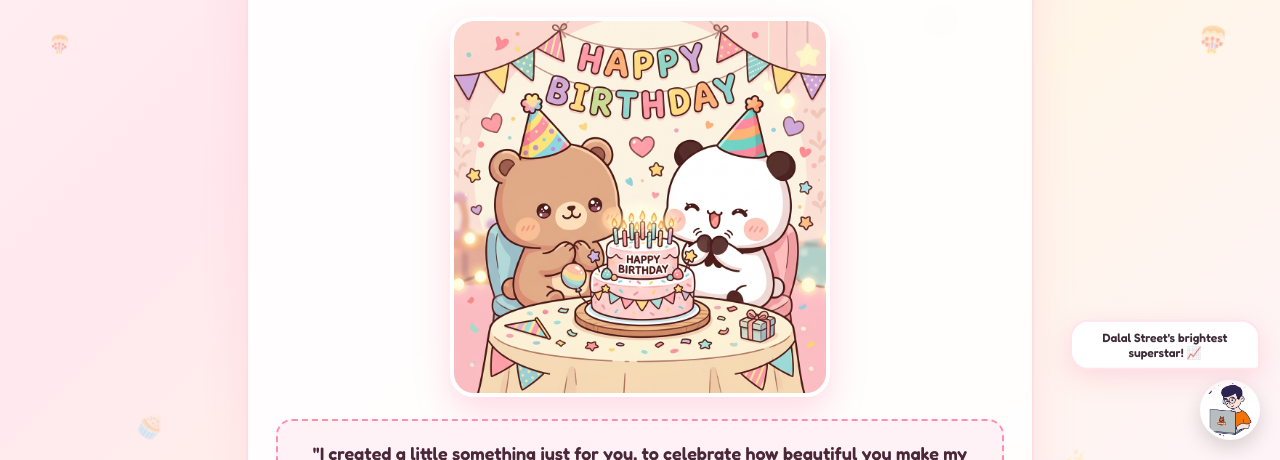
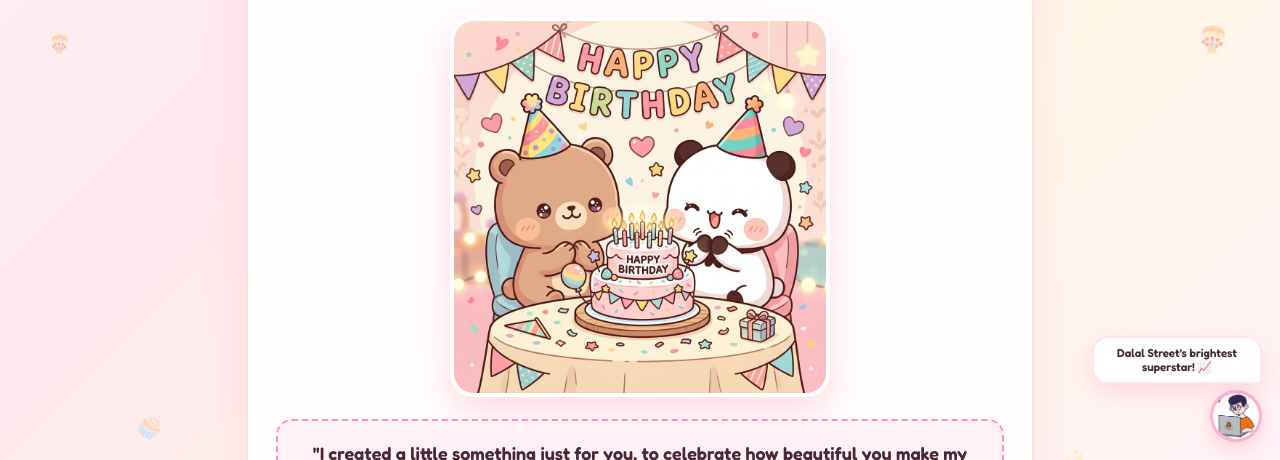
Before and after one commit to prakhargupta-eng/surprise, a website with bundled scripts: page public/index.html in a window 1280 px wide. Both pictures are taken after a click on the element "Happy Birthday! Tap me for cheer 🌸". Shown: the part 340-800 px from the top of the page. Built offline with nearby package versions, Linux system fonts and the light colour scheme.

Commit message:
fix: resolve mascot speech bubble overlap on action buttons with auto-fade, pointer-events none, and custom focus ring

```diff
--- a/public/css/style.css
+++ b/public/css/style.css
@@ -203,12 +203,12 @@ html, body {
   transform: scale(0.95);
 }
 
-/* Shin-chan / Bear mascot corner helper */
+/* Shin-chan / Bear mascot corner helper - Non-intrusive */
 .mascot-widget {
   position: fixed;
-  bottom: 20px;
-  right: 20px;
-  z-index: 400;
+  bottom: 18px;
+  right: 18px;
+  z-index: 300;
   cursor: pointer;
   display: flex;
   flex-direction: column;
@@ -219,37 +219,41 @@ html, body {
 .mascot-bubble {
   background: #ffffff;
   color: var(--text-main);
-  padding: 8px 14px;
-  border-radius: 18px 18px 4px 18px;
+  padding: 8px 12px;
+  border-radius: 16px 16px 4px 16px;
   font-family: var(--font-cute);
-  font-size: 12px;
+  font-size: 11.5px;
   font-weight: 600;
   box-shadow: 0 8px 24px rgba(247, 137, 169, 0.25);
   border: 2px solid var(--pink-soft);
   margin-bottom: 6px;
-  max-width: 190px;
-  animation: floatBubble 3s ease-in-out infinite;
+  max-width: 170px;
   text-align: center;
+  pointer-events: none; /* Never blocks clicks to underlying buttons */
+  opacity: 0;
+  transform: translateY(8px) scale(0.95);
+  transition: opacity 0.25s ease, transform 0.25s cubic-bezier(0.34, 1.56, 0.64, 1);
+}
+
+.mascot-bubble.show,
+.mascot-widget:hover .mascot-bubble {
+  opacity: 1;
+  transform: translateY(0) scale(1);
 }
 
 .mascot-avatar {
-  width: 60px;
-  height: 60px;
+  width: 52px;
+  height: 52px;
   border-radius: 50%;
-  border: 3px solid #fff;
-  box-shadow: 0 8px 20px rgba(0,0,0,0.15);
+  border: 3px solid #ffb3cb;
+  box-shadow: 0 6px 18px rgba(255, 94, 140, 0.25);
   background: #fff;
   object-fit: cover;
   transition: transform 0.3s cubic-bezier(0.34, 1.56, 0.64, 1);
 }
 
 .mascot-widget:hover .mascot-avatar {
-  transform: scale(1.15) rotate(-5deg);
-}
-
-@keyframes floatBubble {
-  0%, 100% { transform: translateY(0); }
-  50% { transform: translateY(-5px); }
+  transform: scale(1.12) rotate(-5deg);
 }
 
 /* ===================================================================
@@ -348,7 +352,7 @@ html, body {
   max-width: 820px;
   min-height: calc(100vh - 140px);
   margin: 0 auto;
-  padding: 10px 16px 80px;
+  padding: 10px 16px 130px;
   z-index: 10;
   display: flex;
   flex-direction: column;
@@ -1365,20 +1369,34 @@ html, body {
   margin-top: 32px;
   padding-top: 20px;
   border-top: 1px dashed rgba(255, 94, 140, 0.3);
+  position: relative;
+  z-index: 50;
 }
 
 .btn-nav {
-  padding: 12px 26px;
+  padding: 13px 28px;
   border-radius: 99px;
   font-family: var(--font-cute);
   font-size: 15px;
   font-weight: 700;
   cursor: pointer;
   border: none;
+  outline: none;
   display: inline-flex;
   align-items: center;
   gap: 8px;
+  white-space: nowrap;
+  user-select: none;
   transition: all 0.25s cubic-bezier(0.34, 1.56, 0.64, 1);
+}
+
+.btn-nav:focus {
+  outline: none;
+}
+
+.btn-nav:focus-visible {
+  outline: 3px solid var(--pink-primary);
+  outline-offset: 3px;
 }
 
 .btn-nav-prev {
--- a/public/js/app.js
+++ b/public/js/app.js
@@ -509,6 +509,7 @@ document.addEventListener('DOMContentLoaded', function () {
   ];
   var phraseIdx = 0;
 
+  var bubbleTimeout = null;
   if (mascotWidget && mascotBubble) {
     mascotWidget.addEventListener('click', function () {
       if (sfx.cheer) sfx.cheer();
@@ -518,6 +519,12 @@ document.addEventListener('DOMContentLoaded', function () {
       }, 300);
       phraseIdx = (phraseIdx + 1) % mascotPhrases.length;
       mascotBubble.textContent = mascotPhrases[phraseIdx];
+
+      mascotBubble.classList.add('show');
+      clearTimeout(bubbleTimeout);
+      bubbleTimeout = setTimeout(function () {
+        mascotBubble.classList.remove('show');
+      }, 3500);
     });
   }
 
```
